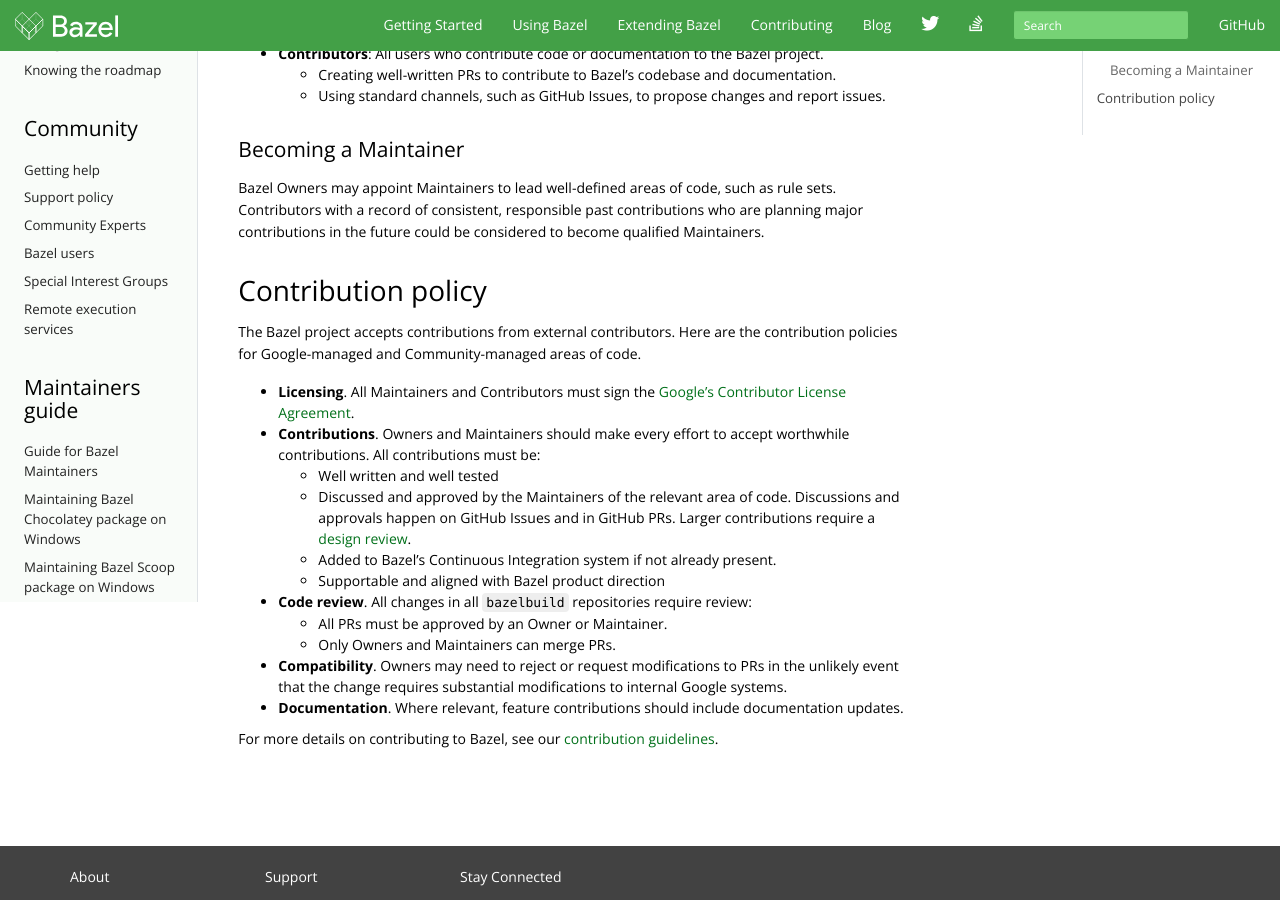
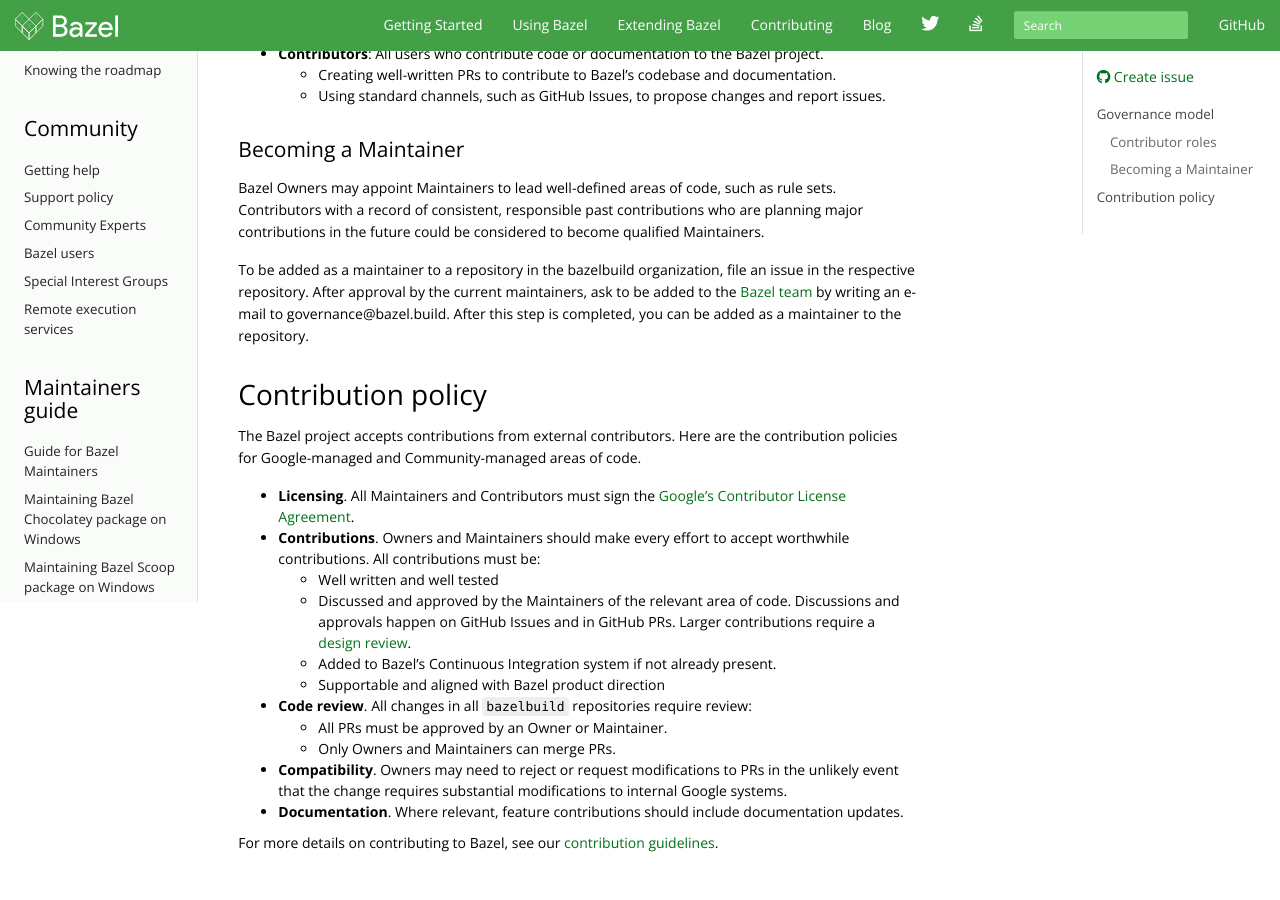
Before and after one commit to bazelbuild/bazel-website, a Jekyll site: the page built from governance.md, in a window 1280 px wide and 900 px high, scrolled down 659 px. Built offline with Jekyll 4.4.1, drawn with Linux system fonts in a browser that asks for light colours; nearby versions of some CDN libraries; library files that are not in the unit come from our copies; comment, search, counter and statistics services are not loaded; the table of contents is made by our own code.

Commit message:
Update governance.md

```diff
--- a/governance.md
+++ b/governance.md
@@ -47,6 +47,12 @@
 contributions who are planning major contributions in the future could be
 considered to become qualified Maintainers.
 
+To be added as a maintainer to a repository in the bazelbuild organization,
+file an issue in the respective repository. After approval by the current
+maintainers, ask to be added to the [Bazel team](https://github.com/orgs/bazelbuild/people){: .external}
+by writing an e-mail to governance@bazel.build. After this step is completed,
+you can be added as a maintainer to the repository.
+
 ## Contribution policy
 
 The Bazel project accepts contributions from external contributors. Here are the
```
